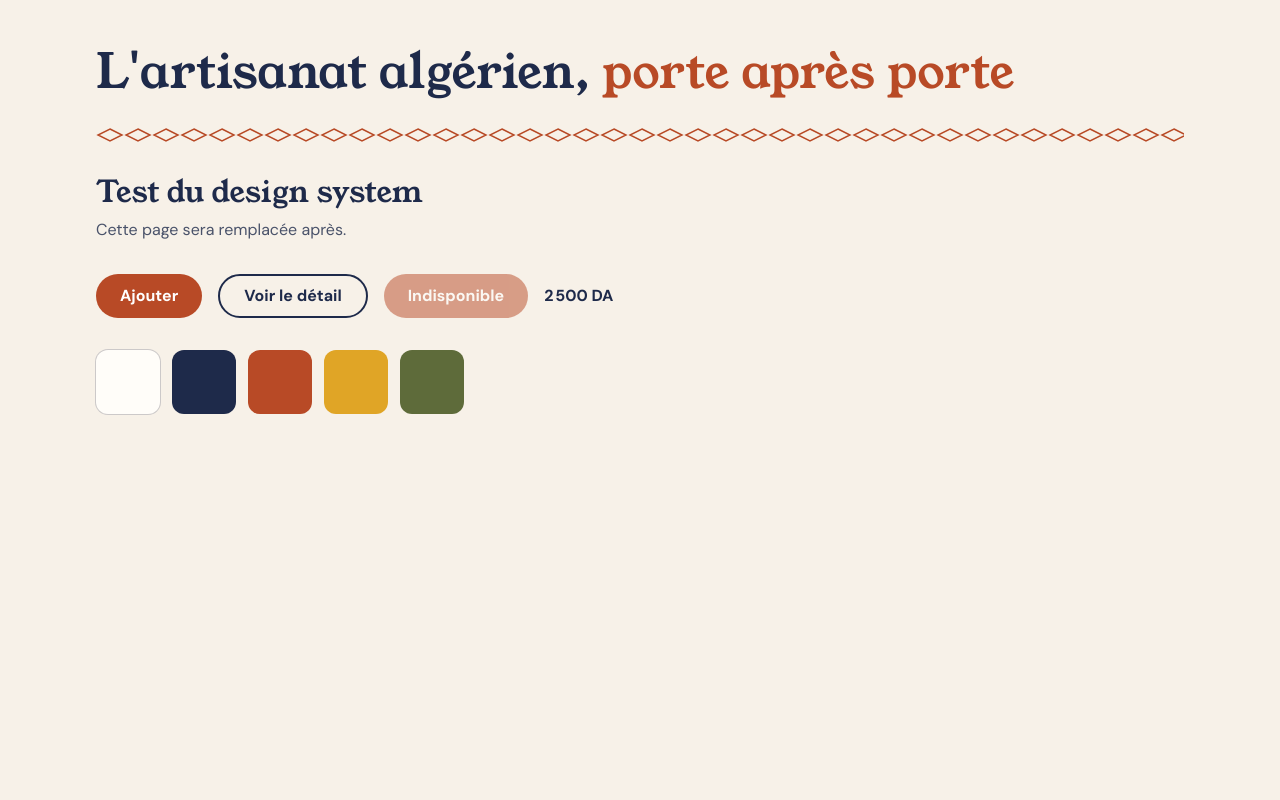
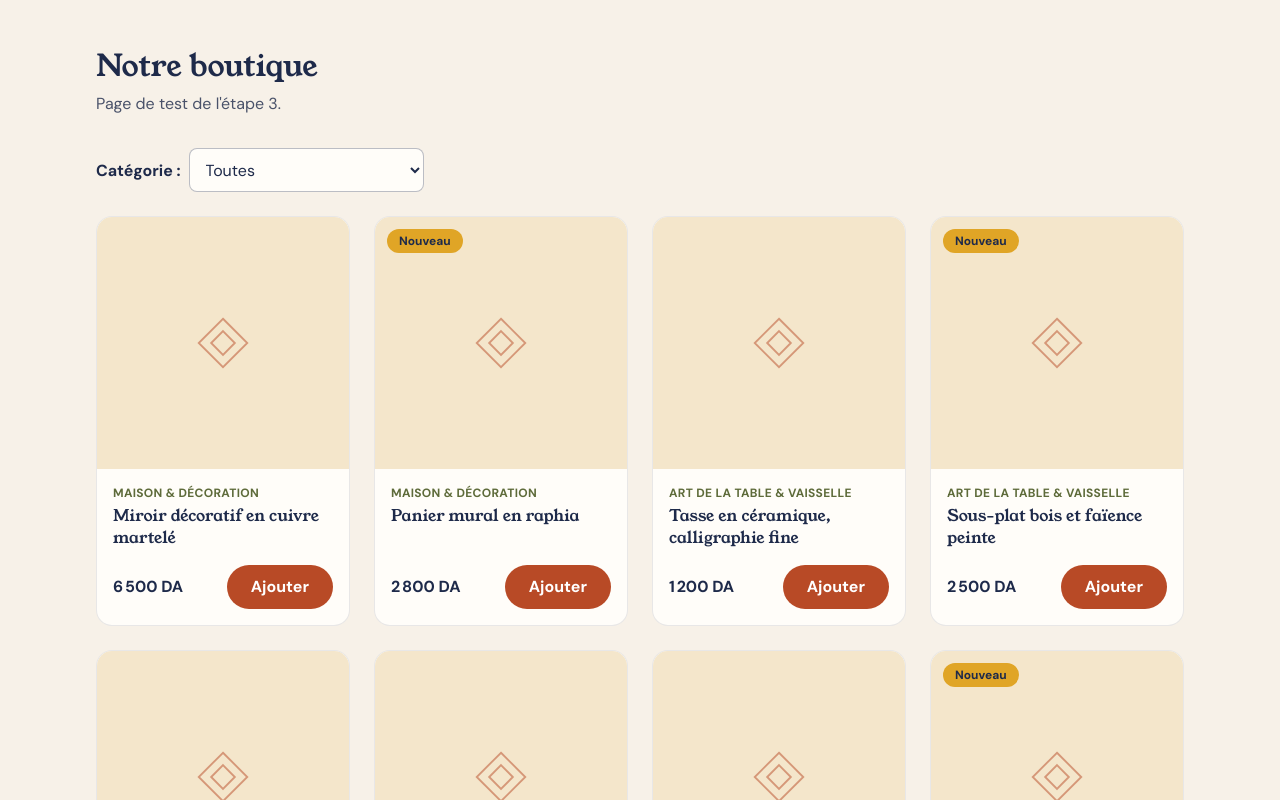
Before and after one commit to Yas-Tech-tc/handmade-art-dz, a React (Vite) app: page / in a window 1280 px wide. Shown: the top 800 px of the page. Built offline with nearby package versions, Linux system fonts and the light colour scheme.

Commit message:
feat: ajout des données produits et des composants ProductCard et ProductGrid

```diff
--- a/src/App.jsx
+++ b/src/App.jsx
@@ -1,35 +1,39 @@
+import { useState } from "react";
 import Container from "./components/Container";
-import Button from "./components/Button";
-import PatternDivider from "./components/PatternDivider";
 import SectionTitle from "./components/SectionTitle";
-import { formatPrice } from "./utils/formatPrice";
+import ProductGrid from "./components/ProductGrid";
+import { products } from "./data/products";
+import { categories } from "./data/categories";
 
 function App() {
+  const [selected, setSelected] = useState("all");
+
+  const filtered =
+    selected === "all" ? products : products.filter((p) => p.category === selected);
+
   return (
     <main className="py-12">
       <Container>
-        <h1 className="text-4xl sm:text-5xl">
-          L'artisanat algérien, <span className="text-terracotta">porte après porte</span>
-        </h1>
+        <SectionTitle title="Notre boutique" subtitle="Page de test de l'étape 3." />
 
-        <PatternDivider className="my-8 text-terracotta" />
+        <label className="mb-6 block">
+          <span className="mr-2 font-bold">Catégorie :</span>
+          <select
+            value={selected}
+            onChange={(e) => setSelected(e.target.value)}
+            className="min-h-11 rounded-lg border border-night/30 bg-cream px-3"
+          >
+            <option value="all">Toutes</option>
+            {categories.map((c) => (
+              <option key={c.id} value={c.id}>{c.name}</option>
+            ))}
+          </select>
+        </label>
 
-        <SectionTitle title="Test du design system" subtitle="Cette page sera remplacée après." />
-
-        <div className="flex flex-wrap items-center gap-4">
-          <Button onClick={() => alert("Clic !")}>Ajouter</Button>
-          <Button variant="outline">Voir le détail</Button>
-          <Button disabled>Indisponible</Button>
-          <span className="font-bold">{formatPrice(2500)}</span>
-        </div>
-
-        <div className="mt-8 flex flex-wrap gap-3">
-          <div className="h-16 w-16 rounded-xl bg-cream ring-1 ring-night/20" />
-          <div className="h-16 w-16 rounded-xl bg-night" />
-          <div className="h-16 w-16 rounded-xl bg-terracotta" />
-          <div className="h-16 w-16 rounded-xl bg-saffron" />
-          <div className="h-16 w-16 rounded-xl bg-olive" />
-        </div>
+        <ProductGrid
+          products={filtered}
+          onAdd={(product) => console.log("Ajout :", product.name)}
+        />
       </Container>
     </main>
   );
--- /dev/null
+++ b/src/components/ProductCard.jsx
@@ -0,0 +1,37 @@
+import Button from "./Button";
+import ProductImage from "./ProductImage";
+import { formatPrice } from "../utils/formatPrice";
+import { getCategoryName } from "../data/categories";
+
+function ProductCard({ product, onAdd }) {
+  const { name, price, category, images, isNew, inStock } = product;
+
+  return (
+    <article className="flex flex-col overflow-hidden rounded-2xl border border-night/10 bg-cream">
+      <div className="relative aspect-square bg-sand">
+        <ProductImage src={images[0]} alt={name} className="h-full w-full" />
+        {isNew && (
+          <span className="absolute left-3 top-3 rounded-full bg-saffron px-3 py-1 text-xs font-bold text-night">
+            Nouveau
+          </span>
+        )}
+      </div>
+
+      <div className="flex flex-1 flex-col gap-1 p-4">
+        <p className="text-xs font-bold uppercase tracking-wide text-olive">
+          {getCategoryName(category)}
+        </p>
+        <h3 className="text-base leading-snug">{name}</h3>
+
+        <div className="mt-auto flex flex-wrap items-center justify-between gap-2 pt-3">
+          <span className="font-bold">{formatPrice(price)}</span>
+          <Button onClick={() => onAdd?.(product)} disabled={!inStock}>
+            {inStock ? "Ajouter" : "Épuisé"}
+          </Button>
+        </div>
+      </div>
+    </article>
+  );
+}
+
+export default ProductCard;
--- /dev/null
+++ b/src/components/ProductGrid.jsx
@@ -0,0 +1,17 @@
+import ProductCard from "./ProductCard";
+
+function ProductGrid({ products, onAdd }) {
+  if (products.length === 0) {
+    return <p className="py-12 text-center text-night/70">Aucun produit trouvé.</p>;
+  }
+
+  return (
+    <div className="grid grid-cols-2 gap-4 md:grid-cols-3 md:gap-6 lg:grid-cols-4">
+      {products.map((product) => (
+        <ProductCard key={product.id} product={product} onAdd={onAdd} />
+      ))}
+    </div>
+  );
+}
+
+export default ProductGrid;
--- /dev/null
+++ b/src/components/ProductImage.jsx
@@ -0,0 +1,33 @@
+import { useState } from "react";
+
+function ProductImage({ src, alt, className = "" }) {
+  const [failed, setFailed] = useState(false);
+
+  if (!src || failed) {
+    return (
+      <div
+        role="img"
+        aria-label={alt}
+        className={`flex items-center justify-center bg-saffron/15 ${className}`}
+      >
+        <svg width="56" height="56" viewBox="0 0 90 90" fill="none" stroke="currentColor"
+          strokeWidth="3" className="text-terracotta/50" aria-hidden="true">
+          <path d="M45 6 L84 45 L45 84 L6 45Z" />
+          <path d="M45 26 L64 45 L45 64 L26 45Z" />
+        </svg>
+      </div>
+    );
+  }
+
+  return (
+    <img
+      src={src}
+      alt={alt}
+      loading="lazy"
+      onError={() => setFailed(true)}
+      className={`object-cover ${className}`}
+    />
+  );
+}
+
+export default ProductImage;
--- /dev/null
+++ b/src/data/categories.js
@@ -0,0 +1,14 @@
+export const categories = [
+  { id: "maison-decoration", name: "Maison & Décoration" },
+  { id: "art-de-la-table", name: "Art de la table & Vaisselle" },
+  { id: "poterie-ceramique", name: "Poterie & Céramique" },
+  { id: "mode-maroquinerie", name: "Mode & Maroquinerie" },
+  { id: "bijoux-accessoires", name: "Bijoux & Accessoires" },
+  { id: "cosmetiques-naturels", name: "Cosmétiques Naturels" },
+  { id: "cadeaux-entreprise", name: "Cadeaux d'Entreprise" },
+  { id: "pop-culture", name: "Pop Culture Algérienne" },
+];
+
+export function getCategoryName(id) {
+  return categories.find((c) => c.id === id)?.name ?? "";
+}
--- /dev/null
+++ b/src/data/products.js
@@ -0,0 +1,65 @@
+export const products = [
+  // Maison & Décoration
+  { id: 1, name: "Miroir décoratif en cuivre martelé", category: "maison-decoration", price: 6500,
+    description: "Miroir rond encadré de cuivre martelé à la main, pour une entrée ou un salon chaleureux.",
+    materials: "Cuivre, verre", dimensions: "Ø 40 cm", images: [], featured: true, isNew: false, inStock: true },
+  { id: 2, name: "Panier mural en raphia", category: "maison-decoration", price: 2800,
+    description: "Panier mural tressé à la main, idéal comme décoration ou pour ranger.",
+    materials: "Raphia naturel", dimensions: "Ø 35 cm", images: [], featured: false, isNew: true, inStock: true },
+
+  // Art de la table & Vaisselle
+  { id: 3, name: "Tasse en céramique, calligraphie fine", category: "art-de-la-table", price: 1200,
+    description: "Tasse peinte à la main, ornée d'une calligraphie délicate.",
+    materials: "Céramique émaillée", dimensions: "H 9 cm, 25 cl", images: [], featured: false, isNew: false, inStock: true },
+  { id: 4, name: "Sous-plat bois et faïence peinte", category: "art-de-la-table", price: 2500,
+    description: "Sous-plat en bois sombre serti d'une faïence illustrée à la main. Pièce unique.",
+    materials: "Bois, faïence", dimensions: "20 x 20 cm", images: [], featured: true, isNew: true, inStock: true },
+
+  // Poterie & Céramique
+  { id: 5, name: "Vase en terre cuite", category: "poterie-ceramique", price: 3200,
+    description: "Vase en terre cuite aux lignes simples, tourné et décoré à la main.",
+    materials: "Terre cuite", dimensions: "H 28 cm", images: [], featured: false, isNew: false, inStock: true },
+  { id: 6, name: "Jarre à couvercle", category: "poterie-ceramique", price: 3800,
+    description: "Jarre traditionnelle avec son couvercle, pour la cuisine ou la décoration.",
+    materials: "Terre cuite émaillée", dimensions: "H 24 cm", images: [], featured: false, isNew: false, inStock: false },
+
+  // Mode & Maroquinerie
+  { id: 7, name: "Sac en cuir, motifs berbères", category: "mode-maroquinerie", price: 8500,
+    description: "Sac en cuir véritable orné de motifs berbères, cousu à la main.",
+    materials: "Cuir véritable", dimensions: "30 x 25 x 10 cm", images: [], featured: true, isNew: false, inStock: true },
+  { id: 8, name: "Gandoura brodée, col vert", category: "mode-maroquinerie", price: 9000,
+    description: "Tenue en lin rayé blanc avec col brodé vert et dentelle orange.",
+    materials: "Lin, broderie", dimensions: "Taille unique", images: [], featured: true, isNew: true, inStock: true },
+
+  // Bijoux & Accessoires
+  { id: 9, name: "Collier pendentif khamsa", category: "bijoux-accessoires", price: 2200,
+    description: "Pendentif en forme de khamsa gravé de motifs amazighs, sur chaîne fine.",
+    materials: "Métal argenté", dimensions: "Chaîne 45 cm", images: [], featured: false, isNew: false, inStock: true },
+  { id: 10, name: "Bracelet artisanal perlé", category: "bijoux-accessoires", price: 1500,
+    description: "Bracelet monté à la main, pour un style traditionnel ou moderne.",
+    materials: "Perles, fil ciré", dimensions: "Ajustable", images: [], featured: false, isNew: true, inStock: true },
+
+  // Cosmétiques Naturels
+  { id: 11, name: "Savon artisanal à l'huile d'olive", category: "cosmetiques-naturels", price: 600,
+    description: "Savon doux fabriqué en petite quantité à partir d'ingrédients naturels.",
+    materials: "Huile d'olive, ingrédients naturels", dimensions: "100 g", images: [], featured: false, isNew: false, inStock: true },
+  { id: 12, name: "Baume nourrissant pour le corps", category: "cosmetiques-naturels", price: 1400,
+    description: "Baume de soin artisanal pour nourrir et protéger la peau.",
+    materials: "Ingrédients naturels", dimensions: "50 ml", images: [], featured: false, isNew: false, inStock: true },
+
+  // Cadeaux d'Entreprise
+  { id: 13, name: "Coffret cadeau personnalisable", category: "cadeaux-entreprise", price: 7000,
+    description: "Coffret d'objets artisanaux composé sur mesure, avec votre logo.",
+    materials: "Selon composition", dimensions: "Sur commande", images: [], featured: false, isNew: false, inStock: true },
+  { id: 14, name: "Magnets personnalisés (lot de 10)", category: "cadeaux-entreprise", price: 4500,
+    description: "Lot de magnets en céramique peints à la main, personnalisables sur commande.",
+    materials: "Céramique", dimensions: "Environ 6 x 6 cm", images: [], featured: false, isNew: false, inStock: true },
+
+  // Pop Culture Algérienne
+  { id: 15, name: "Magnet porte de la Casbah", category: "pop-culture", price: 500,
+    description: "Magnet en céramique illustrant une porte traditionnelle de la Casbah.",
+    materials: "Céramique peinte", dimensions: "Environ 7 x 5 cm", images: [], featured: true, isNew: false, inStock: true },
+  { id: 16, name: "Carnet illustré, motifs amazighs", category: "pop-culture", price: 900,
+    description: "Carnet de papeterie célébrant le patrimoine algérien au quotidien.",
+    materials: "Papier recyclé", dimensions: "A5", images: [], featured: false, isNew: true, inStock: true },
+];
```
